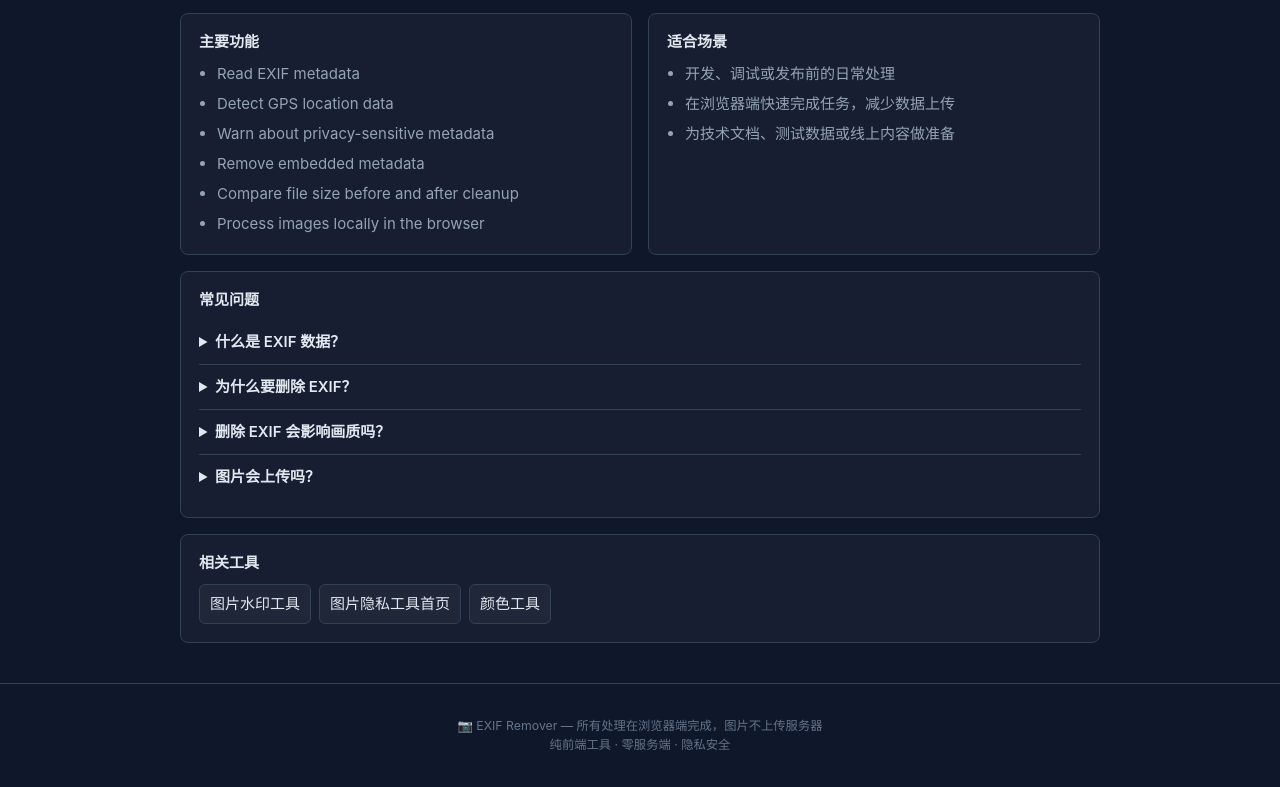
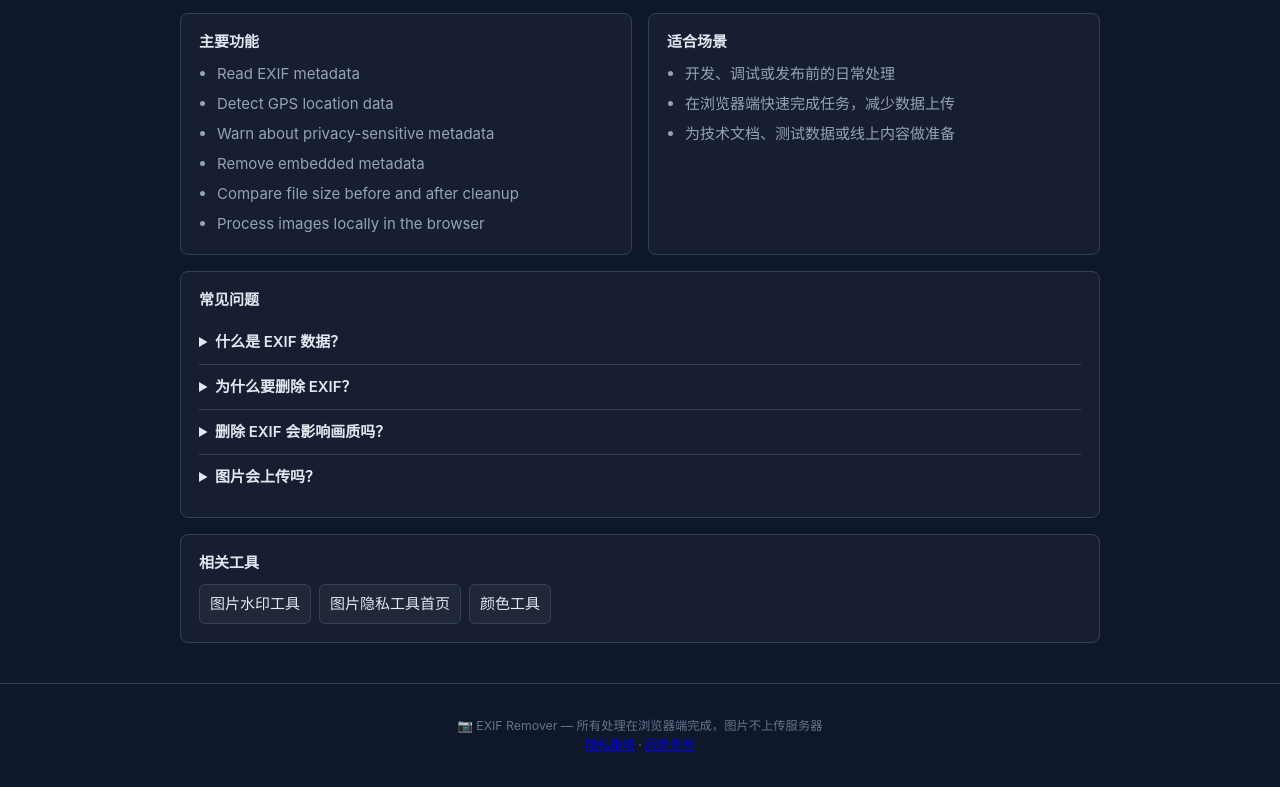
Before and after one commit to HaozaiGo/tools-exif-remover, a plain HTML site: page zh/index.html in a window 1280 px wide. Shown: the part 505-1292 px from the top of the page. Drawn offline with Linux system fonts and the light colour scheme.

Commit message:
Add ads.txt and policy footer links

```diff
--- a/zh/index.html
+++ b/zh/index.html
@@ -197,7 +197,7 @@
   <footer class="footer">
     <div class="container">
       <p>📷 EXIF Remover — 所有处理在浏览器端完成，图片不上传服务器</p>
-      <p class="footer-small">纯前端工具 · 零服务端 · 隐私安全</p>
+      <p class="footer-small"><a href="https://imageprivacy.org/zh/privacy/">隐私策略</a> · <a href="https://imageprivacy.org/zh/terms/">服务条款</a></p>
     </div>
   </footer>
 
```
Also changed, not shown: index.html (+1 -1 lines), ads.txt (added).
